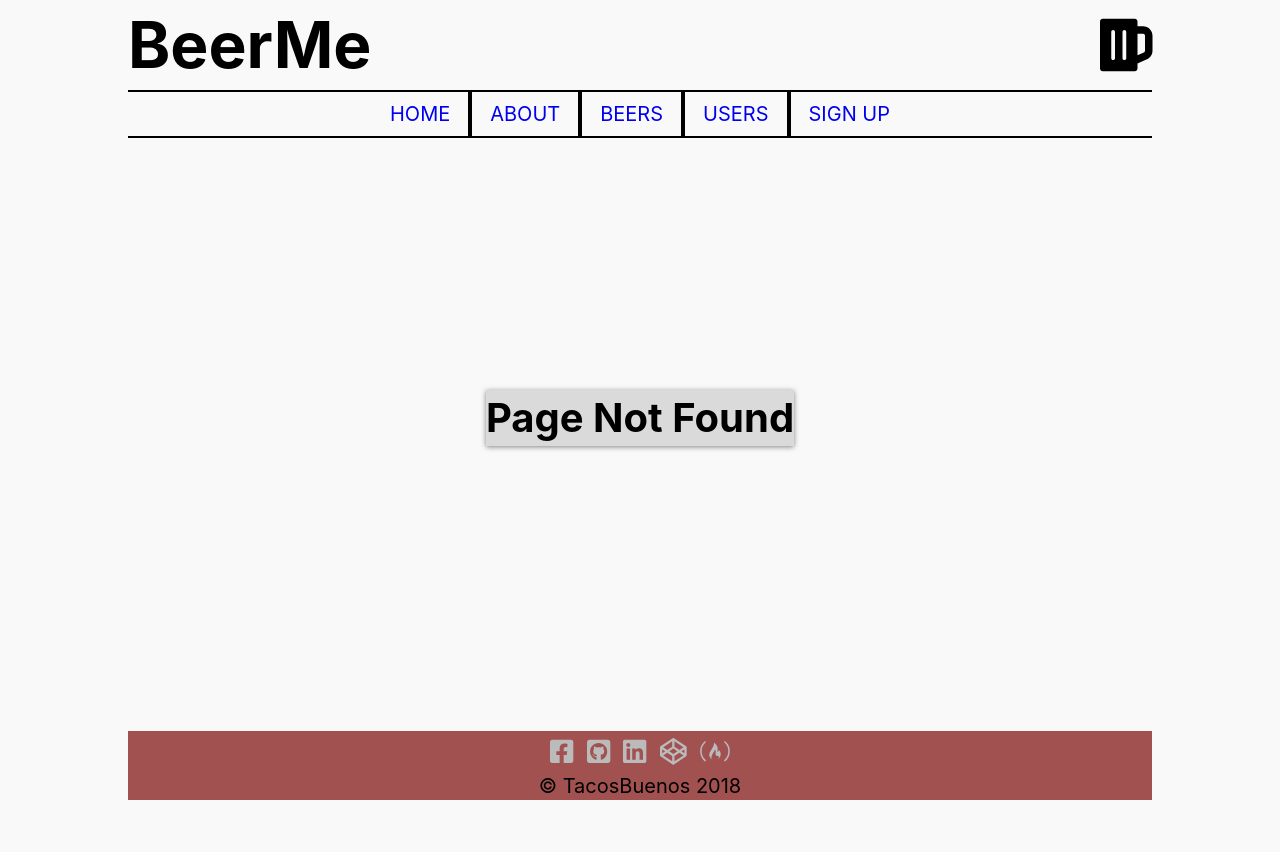
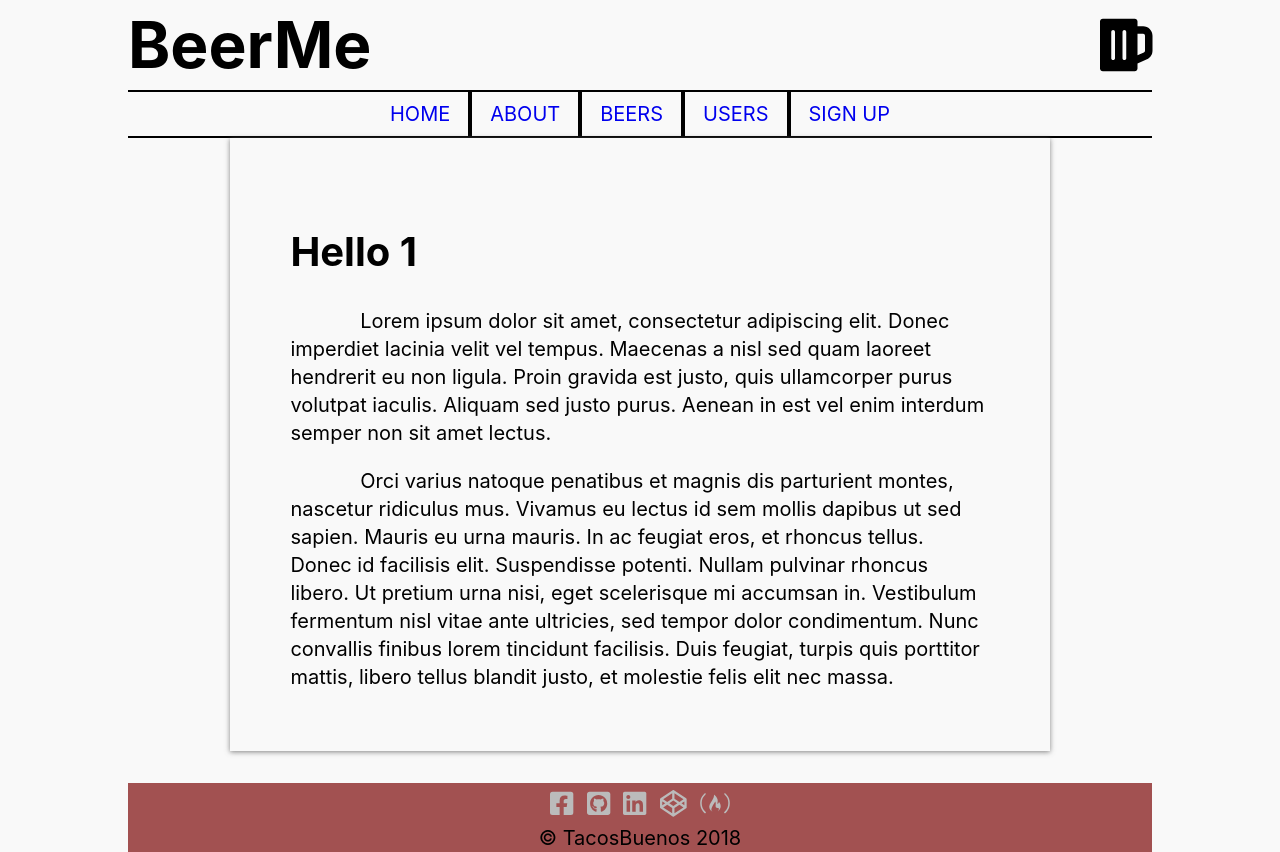
Before and after one commit to CheoR/BeerMe, a React (Create React App) app: page /beer/1 in a window 1280 px wide. Before the commit this address had no page. Before the commit the page ends 800 px from the top, so only its background shows below. Built offline with nearby package versions, Linux system fonts and the light colour scheme.

Commit message:
Add beer review page

```diff
--- a/src/App.js
+++ b/src/App.js
@@ -12,6 +12,7 @@ import logo from './img/logo.svg';
 import './App.scss';
 
 import About        from "./components/About/About";
+import BeerPage     from "./components/BeerPage/BeerPage";
 import Beers        from "./components/Beers/Beers";
 import Featured     from './components/Featured/Featured';
 import Footer       from "./components/Footer/Footer";
@@ -34,6 +35,7 @@ const App = () => (
       <Switch>
         <Route path="/about"       component={About} />
         <Route exact path="/beers" component={Beers} />
+        <Route path="/beer/:name"  component={BeerPage} />
         <Route path="/beers/:name" component={Featured} />
         <Route path="/SignUp"      component={CustomForm} />
         <Route exact path="/users" component={Users} />
--- a/src/App.scss
+++ b/src/App.scss
@@ -51,6 +51,7 @@ $between-700-and-up:  700px;
 @import 'components/UserPage/userPage';
 @import 'components/Form/form';
 @import 'components/Beers/beers';
+@import 'components/BeerPage/beerPage';
 @import 'components/Users/users';
 
 body {
--- /dev/null
+++ b/src/components/BeerPage/BeerPage.jsx
@@ -0,0 +1,14 @@
+import React from 'react';
+
+const UserPage = ({ match }) => {
+    const name = match.params.name;
+    return (
+        <section className="page-user">
+            <h1>Hello { name }</h1>
+            <p>Lorem ipsum dolor sit amet, consectetur adipiscing elit. Donec imperdiet lacinia velit vel tempus. Maecenas a nisl sed quam laoreet hendrerit eu non ligula. Proin gravida est justo, quis ullamcorper purus volutpat iaculis. Aliquam sed justo purus. Aenean in est vel enim interdum semper non sit amet lectus.</p>
+            <p>Orci varius natoque penatibus et magnis dis parturient montes, nascetur ridiculus mus. Vivamus eu lectus id sem mollis dapibus ut sed sapien. Mauris eu urna mauris. In ac feugiat eros, et rhoncus tellus. Donec id facilisis elit. Suspendisse potenti. Nullam pulvinar rhoncus libero. Ut pretium urna nisi, eget scelerisque mi accumsan in. Vestibulum fermentum nisl vitae ante ultricies, sed tempor dolor condimentum. Nunc convallis finibus lorem tincidunt facilisis. Duis feugiat, turpis quis porttitor mattis, libero tellus blandit justo, et molestie felis elit nec massa.</p>
+        </section>
+    );
+}
+
+export default UserPage;
--- /dev/null
+++ b/src/components/BeerPage/_beerPage.scss
@@ -0,0 +1,16 @@
+// USER PAGE
+.page-user,
+.page-featured {
+  padding:    $default-padding;
+  box-shadow: $default-shadow;
+  margin:     auto;
+
+  h1 {
+    font-size: 2em;
+  }
+
+  p {
+    text-indent: 10%;
+    margin-top:  1em;
+  }
+}
--- /dev/null
+++ b/src/components/BeerPage/index.js
@@ -0,0 +1 @@
+export { default as BeerPage } from "./BeerPage";
```
Also changed, not shown: 1 other file (tests, documents, lock files or other folders).
